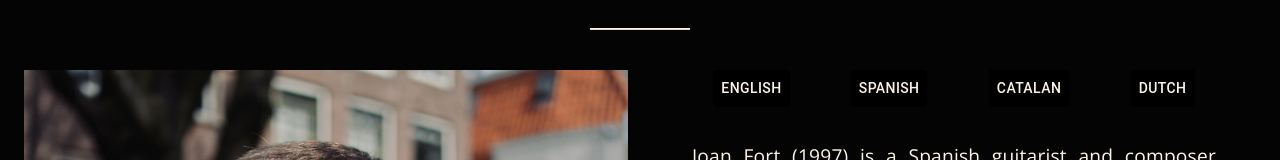
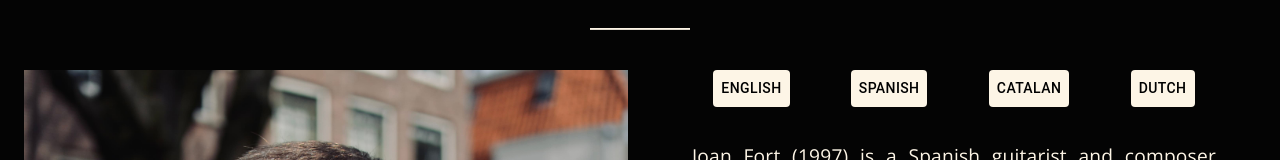
Before and after one commit to CliffordMorin/Joan-Fort-Website, a React (Create React App) app: page /bio in a window 1280 px wide. Shown: the part 202-362 px from the top of the page. Built offline with nearby package versions, Linux system fonts and the light colour scheme; no server answers.

Commit message:
chaned buttons on bio

```diff
--- a/src/components/Bio/styles.js
+++ b/src/components/Bio/styles.js
@@ -26,12 +26,11 @@ export default makeStyles((theme) => ({
     },
   },
   button: {
-    color: theme.palette.text.light,
+    color: theme.palette.text.blake,
     marginBottom: "25px",
-    backgroundColor: theme.palette.primary.main,
+    backgroundColor: theme.palette.text.colorful,
     "&:hover": {
-      backgroundColor: theme.palette.secondary.main,
-      color: "#000",
+      backgroundColor: "#f0e68c",
     },
   },
 }));
```
